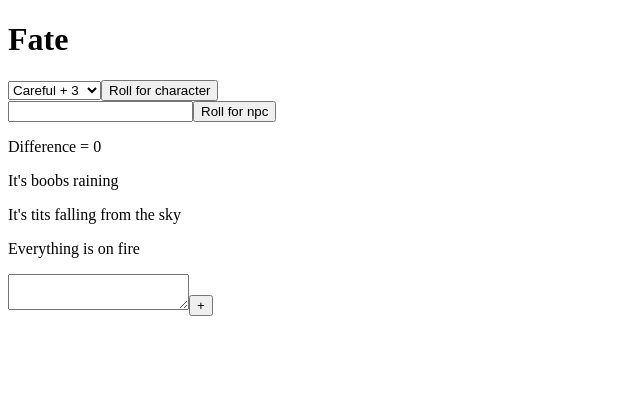
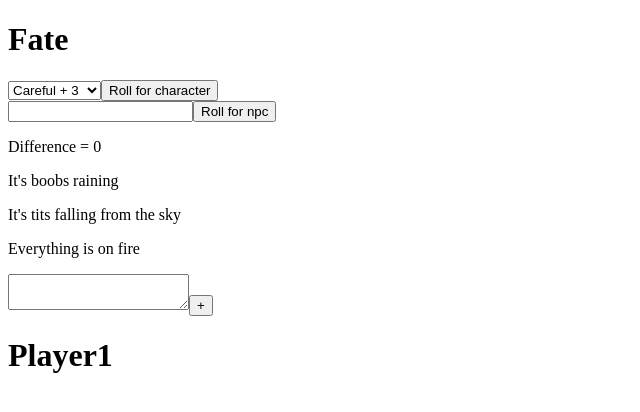
Before and after one commit to Martin-Velev/FateTool, a React (Create React App) app: page / in a window 1280 px wide. Shown: the top 412 px of the page, without its empty margins (0-640 px from the left). Built offline with nearby package versions, Linux system fonts and the light colour scheme.

Commit message:
beginning char sheet

```diff
--- a/src/components/App.js
+++ b/src/components/App.js
@@ -1,6 +1,7 @@
 import React, { Component } from 'react';
 import Aspects from './Aspects'
 import Roller from './Roller'
+import CharacterSheet from './CharacterSheet'
 import {approaches} from '../constants/constants'
 import {aspects} from './Aspects'
 
@@ -18,15 +19,14 @@ const character = {
     moderate: 'no ',
     severe: ' okay'
   }
+}
 
-
-}
 class App extends Component {
   constructor(props){
     super(props)
     this.state = {
     }
-}
+  }
 
   render() {
     return (
@@ -34,6 +34,7 @@ class App extends Component {
         <h1> Fate </h1>
         <Roller />
         <Aspects />
+        <CharacterSheet character={character} />
       </div>
     );
   }
--- a/src/components/CharacterSheet.js
+++ b/src/components/CharacterSheet.js
@@ -0,0 +1,20 @@
+import React, { Component } from 'react';
+
+class CharacterSheet extends Component {
+  constructor(props) {
+    super(props)
+
+
+  }
+
+  render() {
+    console.log(this.props)
+    return(
+      <div>
+        <h1> {this.props.character.name} </h1>
+      </div>
+    )
+  }
+}
+
+export default CharacterSheet
```
